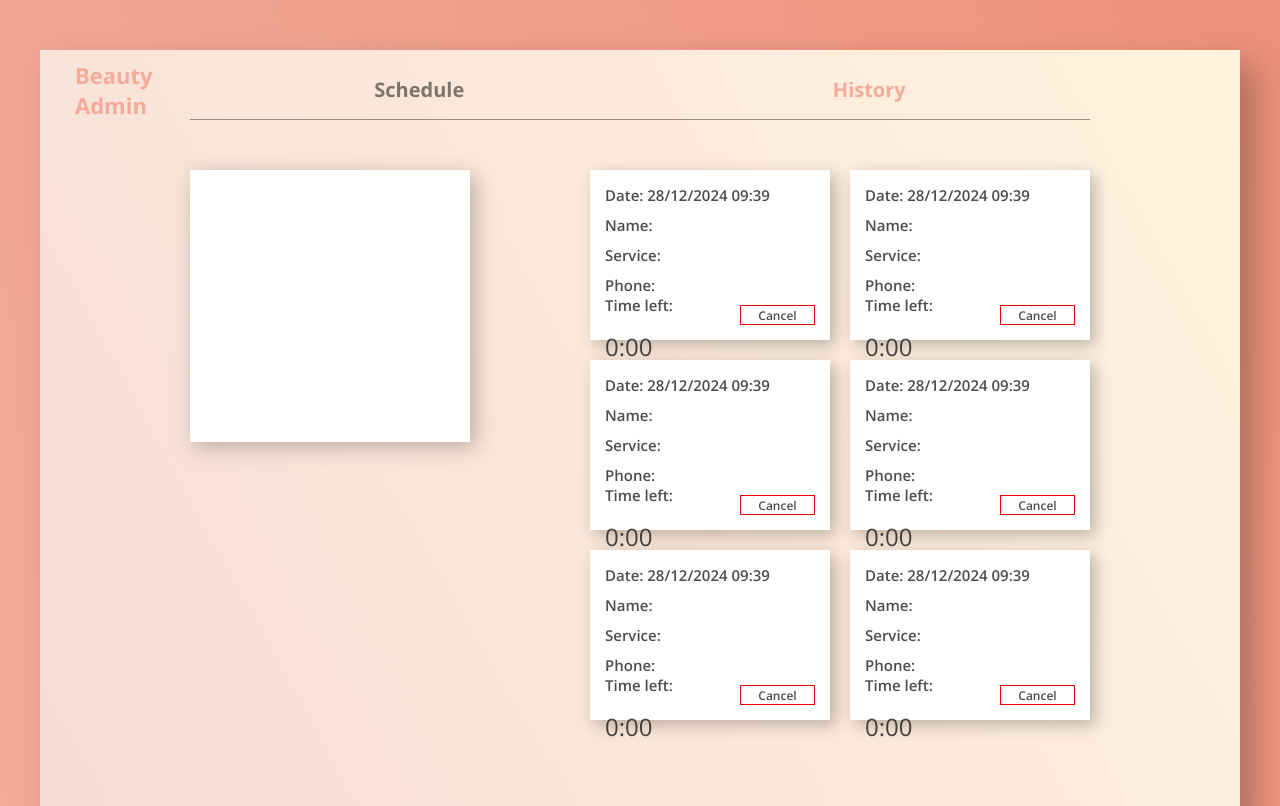
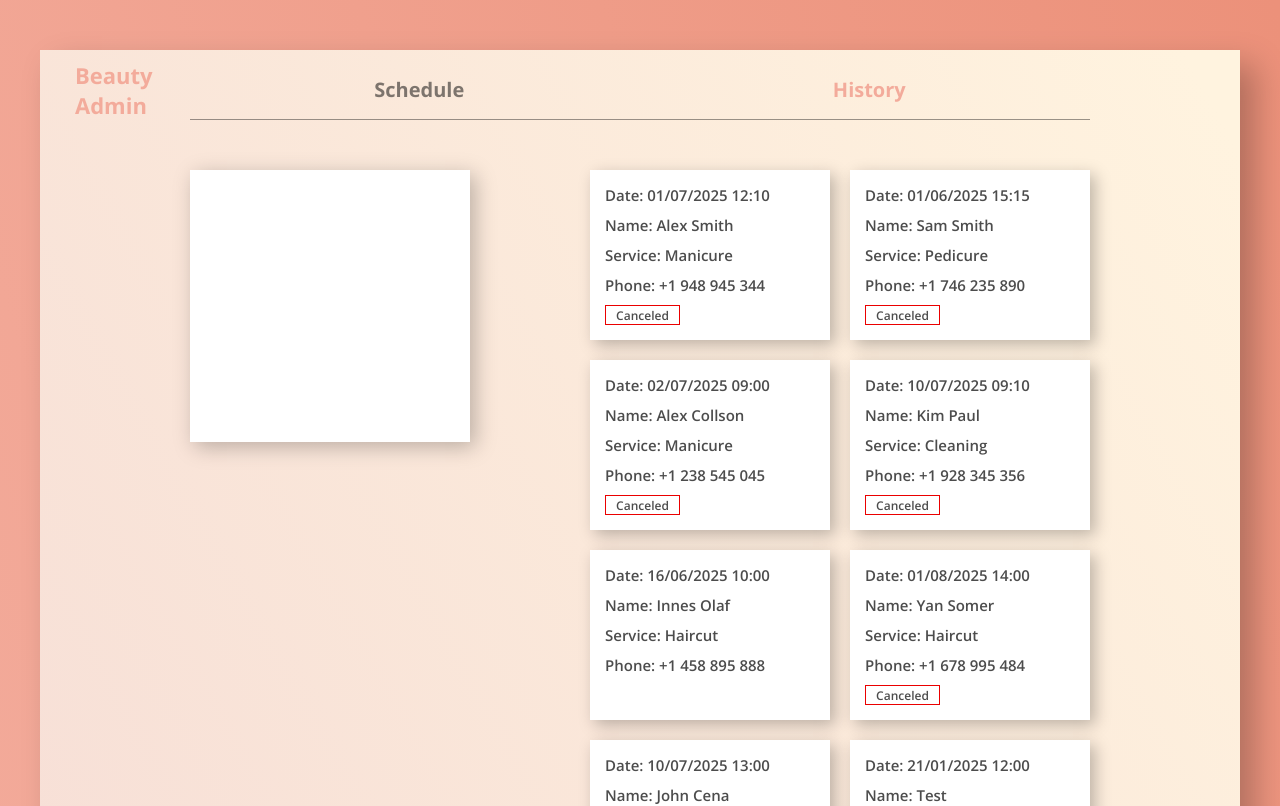
Before and after one commit to Adonariz/beauty-admin, a React (Vite) app: page /history in a window 1280 px wide. Shown: the top 806 px of the page. Built offline with nearby package versions, Linux system fonts and the light colour scheme; data requests are answered from the project's data file.

Commit message:
добавляет загрузку и рендер записей на странице истории

```diff
--- a/src/components/appointmentItem/AppointmentItem.tsx
+++ b/src/components/appointmentItem/AppointmentItem.tsx
@@ -7,7 +7,7 @@ import { Appointment } from '@shared/interfaces/appointment.interface';
 import './appointmentItem.scss';
 
 type AppointmentProps = Optional<Appointment, 'canceled'> & {
-	openModal: (state: number) => void;
+	openModal?: (state: number) => void;
 };
 
 /**
@@ -49,7 +49,7 @@ const AppointmentItem = memo(({ id, name, date, service, phone, canceled, openMo
 				<span className="appointment__phone">Phone: {phone}</span>
 			</div>
 
-			{!canceled ? (
+			{!canceled && openModal ? (
 				<>
 					<div className="appointment__time">
 						<span>Time left:</span>
--- a/src/components/historyList/HistoryList.tsx
+++ b/src/components/historyList/HistoryList.tsx
@@ -1,14 +1,34 @@
+import { useContext, useEffect } from 'react';
 import AppointmentItem from '../appointmentItem/AppointmentItem';
+import { AppointmentContext } from '@src/context/appointments/AppointmentsContext';
+import Spinner from '@components/spinner/Spinner';
+import Error from '@components/error/Error';
 
 function HistoryList() {
+	const { allAppointments, getAppointments, appointmentLoadingStatus } = useContext(AppointmentContext);
+
+	useEffect(() => {
+		getAppointments();
+	}, []);
+
+	if (appointmentLoadingStatus === 'loading') {
+		return <Spinner />;
+	}
+
+	if (appointmentLoadingStatus === 'error') {
+		<>
+			<Error />
+			<button className="schedule__reload" onClick={getAppointments}>
+				Try to reload
+			</button>
+		</>;
+	}
+
 	return (
 		<>
-			<AppointmentItem />
-			<AppointmentItem />
-			<AppointmentItem />
-			<AppointmentItem />
-			<AppointmentItem />
-			<AppointmentItem />
+			{allAppointments.map((item) => (
+				<AppointmentItem {...item} key={item.id} />
+			))}
 		</>
 	);
 }
```
